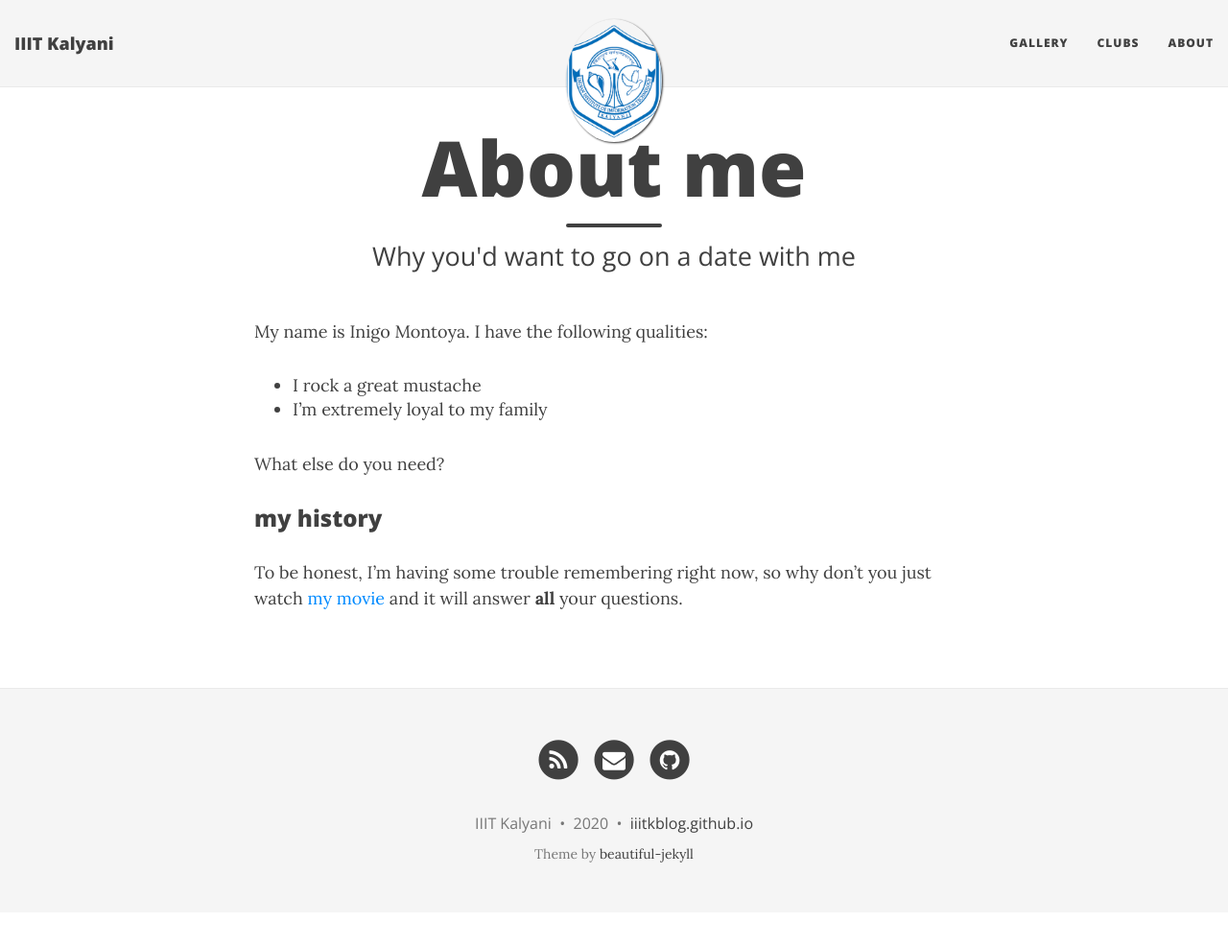
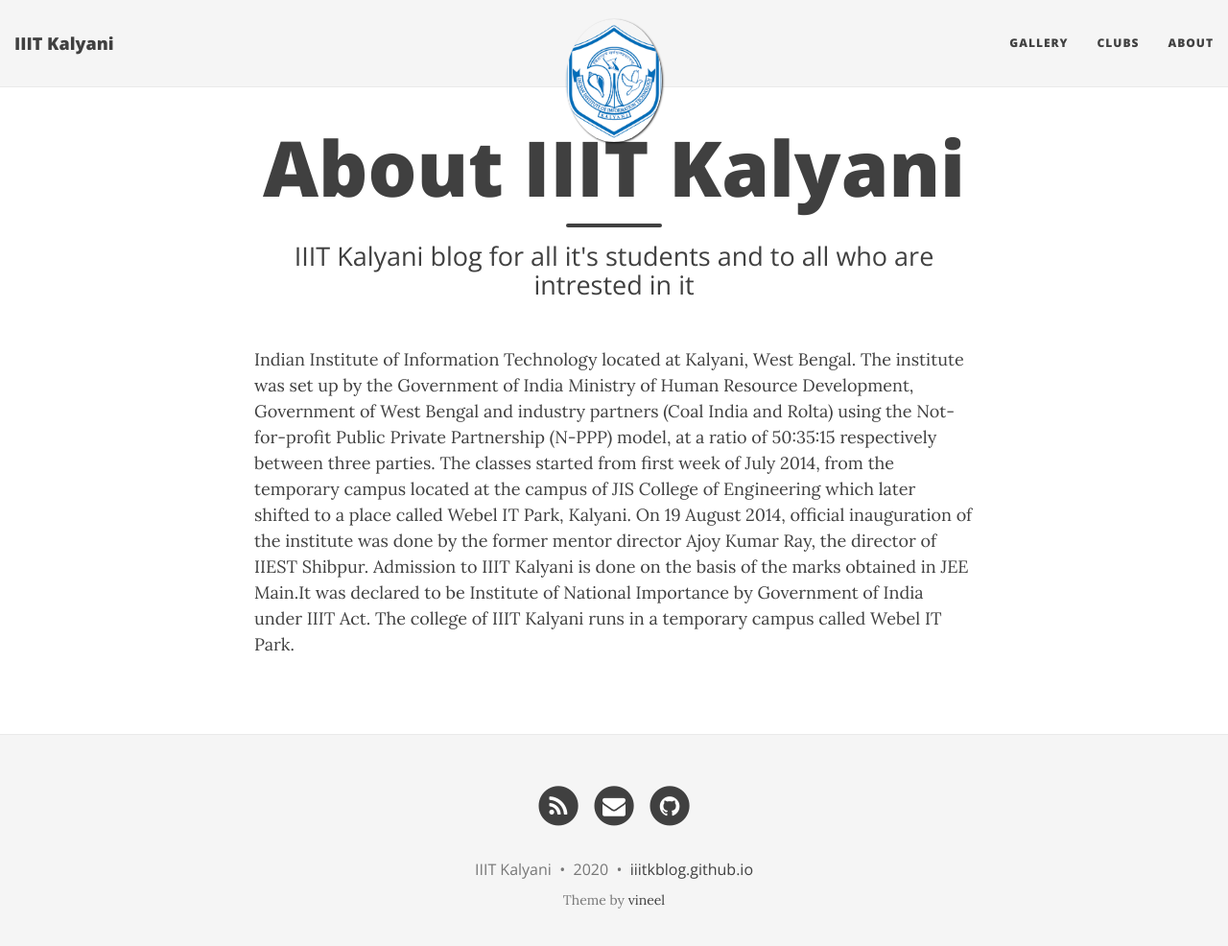
Before and after one commit to iiitkblog/iiitkblog.github.io, a Jekyll site: the page built from aboutme.md, in a window 1280 px wide and 999 px high. Shown: the top 986 px of the window at 96% size. Built offline with Jekyll 4.4.1, drawn with Linux system fonts in a browser that asks for light colours; nearby versions of some CDN libraries.

Commit message:
about me

```diff
--- a/_includes/footer.html
+++ b/_includes/footer.html
@@ -43,7 +43,7 @@
           <!-- Please don't remove this, keep my open source work credited :) -->
     <p class="theme-by text-muted">
       Theme by
-      <a href="https://deanattali.com/beautiful-jekyll/">beautiful-jekyll</a>
+      <a href="https://vineelsai.studio">vineel</a>
     </p>
       </div>
     </div>
--- a/aboutme.md
+++ b/aboutme.md
@@ -1,16 +1,7 @@
 ---
 layout: page
-title: About me
-subtitle: Why you'd want to go on a date with me
+title: About IIIT Kalyani
+subtitle: IIIT Kalyani blog for all it's students and to all who are intrested in it
 ---
 
-My name is Inigo Montoya. I have the following qualities:
-
-- I rock a great mustache
-- I'm extremely loyal to my family
-
-What else do you need?
-
-### my history
-
-To be honest, I'm having some trouble remembering right now, so why don't you just watch [my movie](http://en.wikipedia.org/wiki/The_Princess_Bride_%28film%29) and it will answer **all** your questions.
+Indian Institute of Information Technology located at Kalyani, West Bengal. The institute was set up by the Government of India Ministry of Human Resource Development, Government of West Bengal and industry partners (Coal India and Rolta) using the Not-for-profit Public Private Partnership (N-PPP) model, at a ratio of 50:35:15 respectively between three parties. The classes started from first week of July 2014, from the temporary campus located at the campus of JIS College of Engineering which later shifted to a place called Webel IT Park, Kalyani. On 19 August 2014, official inauguration of the institute was done by the former mentor director Ajoy Kumar Ray, the director of IIEST Shibpur. Admission to IIIT Kalyani is done on the basis of the marks obtained in JEE Main.It was declared to be Institute of National Importance by Government of India under IIIT Act. The college of IIIT Kalyani runs in a temporary campus called Webel IT Park.
```
